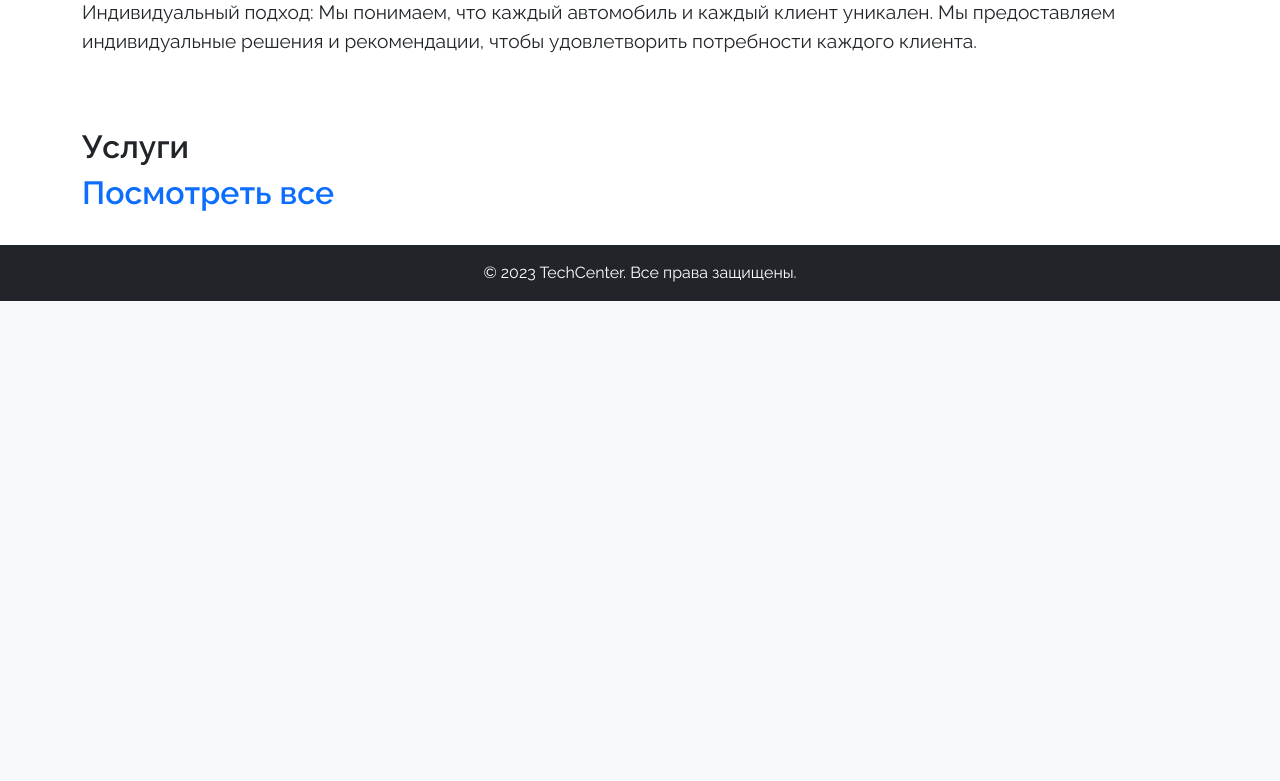
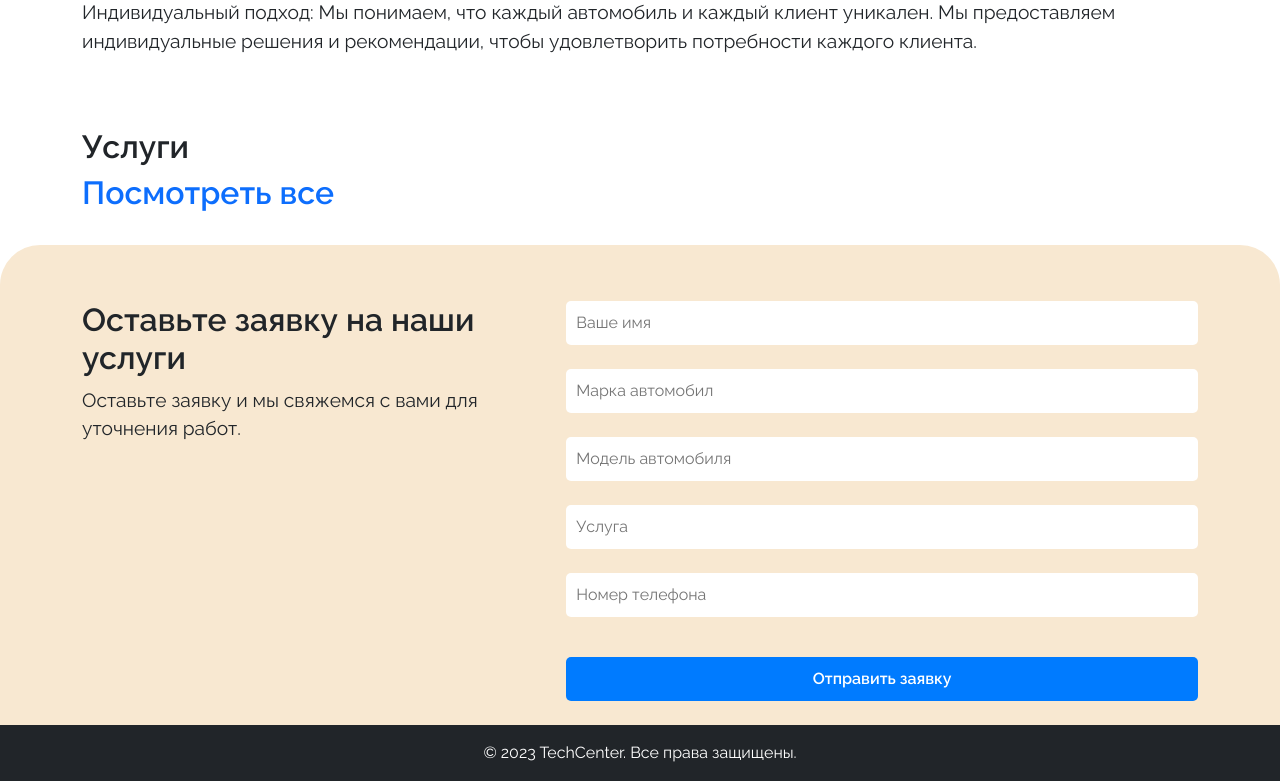
Before and after one commit to superhugebetformiladze/kpo-kurs-project-flask, a Flask app: template templates/client/index.html in a window 1280 px wide. Shown: the part 1248-2029 px from the top of the page. Before the commit the page ends 1549 px from the top, so only its background shows below. Run offline with Flask 3, Linux system fonts and the light colour scheme; the template is opened without the code that fills it, so the values that code supplies are empty; parts of the project's set-up code (start-up, migrations or seed data) failed here and were passed over; some libraries are stand-ins or nearby versions.

Commit message:
sending service requests

```diff
--- a/static/css/style.css
+++ b/static/css/style.css
@@ -58,12 +58,12 @@ h2 {
     width: 70%;
 }
 
-form {
+.input-fields {
     display: flex;
     flex-direction: column;
 }
 
-input[type="text"] {
+.input-fields .input[type="text"] {
     width: 100%;
     padding: 10px;
     margin-bottom: 1.5rem;
--- a/templates/client/index.html
+++ b/templates/client/index.html
@@ -47,4 +47,35 @@
     </section>
 </div>
 
+
+<div class="wrapper-background">
+    <div class="container pb-4">
+        <section id="service-request" style="padding-top: 56px;">
+
+            <div class="wrapper-request-form">
+
+                <div class="request-text">
+                    <h2>Оставьте заявку на наши услуги</h2>
+                    <p>Оставьте заявку и мы свяжемся с вами для уточнения работ.</p>
+                </div>
+
+                <div class="request-form">
+                    <form class="input-fields" method="POST">
+                        <input type="text" class="input" name="client_name" placeholder="Ваше имя">
+                        <input type="text" class="input" name="car_brand" placeholder="Марка автомобил">
+                        <input type="text" class="input" name="car_model" placeholder="Модель автомобиля">
+                        <input type="text" class="input" name="service_name" placeholder="Услуга">
+                        <input type="text" class="input" name="phone_number" placeholder="Номер телефона">
+
+                        <button type="submit" class="btn">Отправить заявку</button>
+                    </form>
+                </div>
+
+            </div>
+
+        </section>
+    </div>
+</div>
+
+
 {% endblock %}
```
Also changed, not shown: utils/config_utils.py (+14 -0 lines), website/client/routes/client_routes.py (+37 -6 lines).
